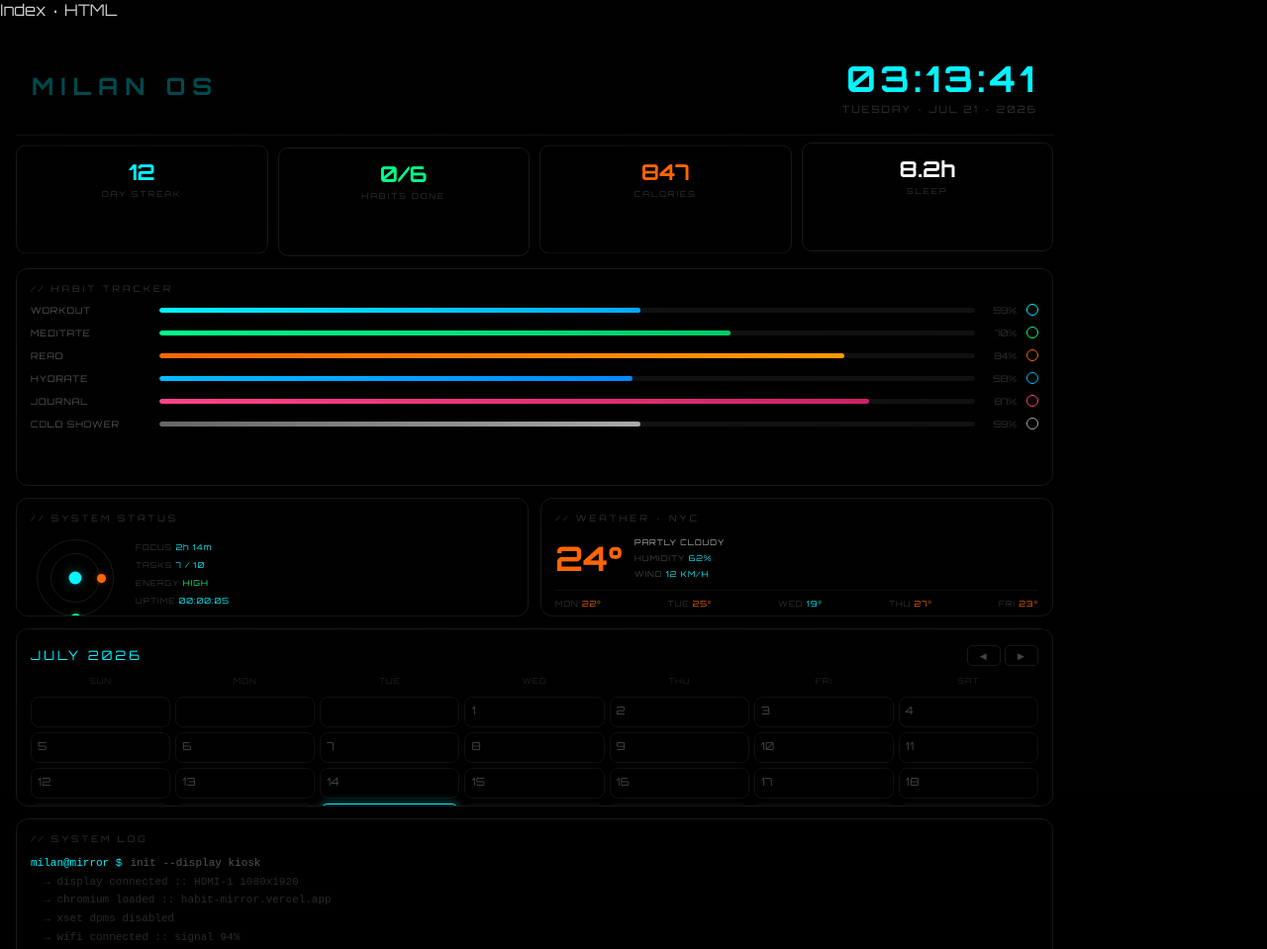
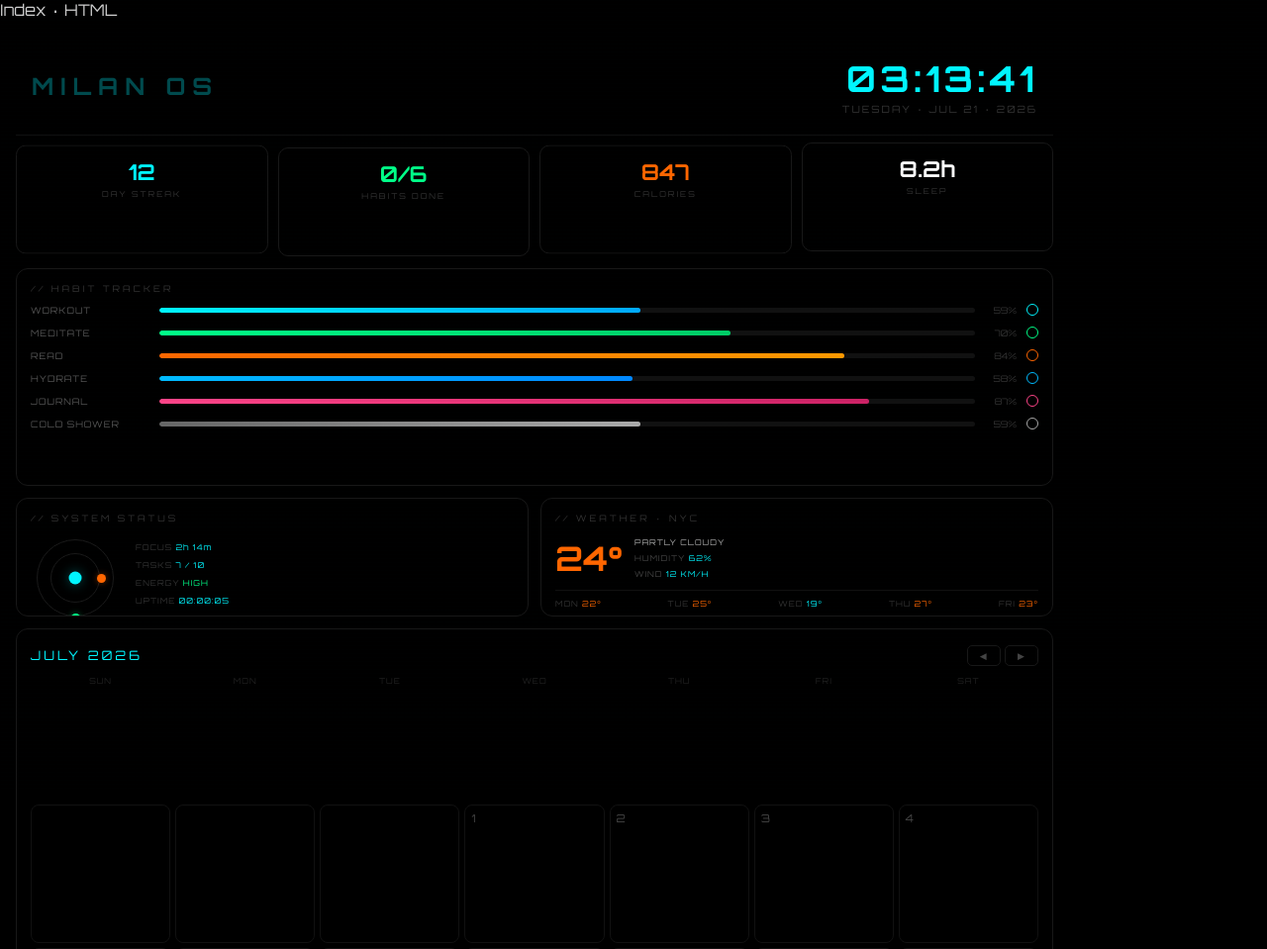
Before and after one commit to MilanPejic870230/habit-mirror, a website: page index.html in a window 1280 px wide. Shown: the top 959 px of the page at 99% size. Drawn offline with Linux system fonts and the light colour scheme.

Commit message:
Update index.html

```diff
--- a/index.html
+++ b/index.html
@@ -28,7 +28,7 @@ Index · HTML
 
     .layout {
       display: grid;
-      grid-template-rows: 100px 110px 220px 120px 180px 1fr 80px 60px;
+      grid-template-rows: 100px 110px 220px 120px 1fr 200px 80px 60px;
       width: 1080px;
       height: 1920px;
       padding: 16px;
```
